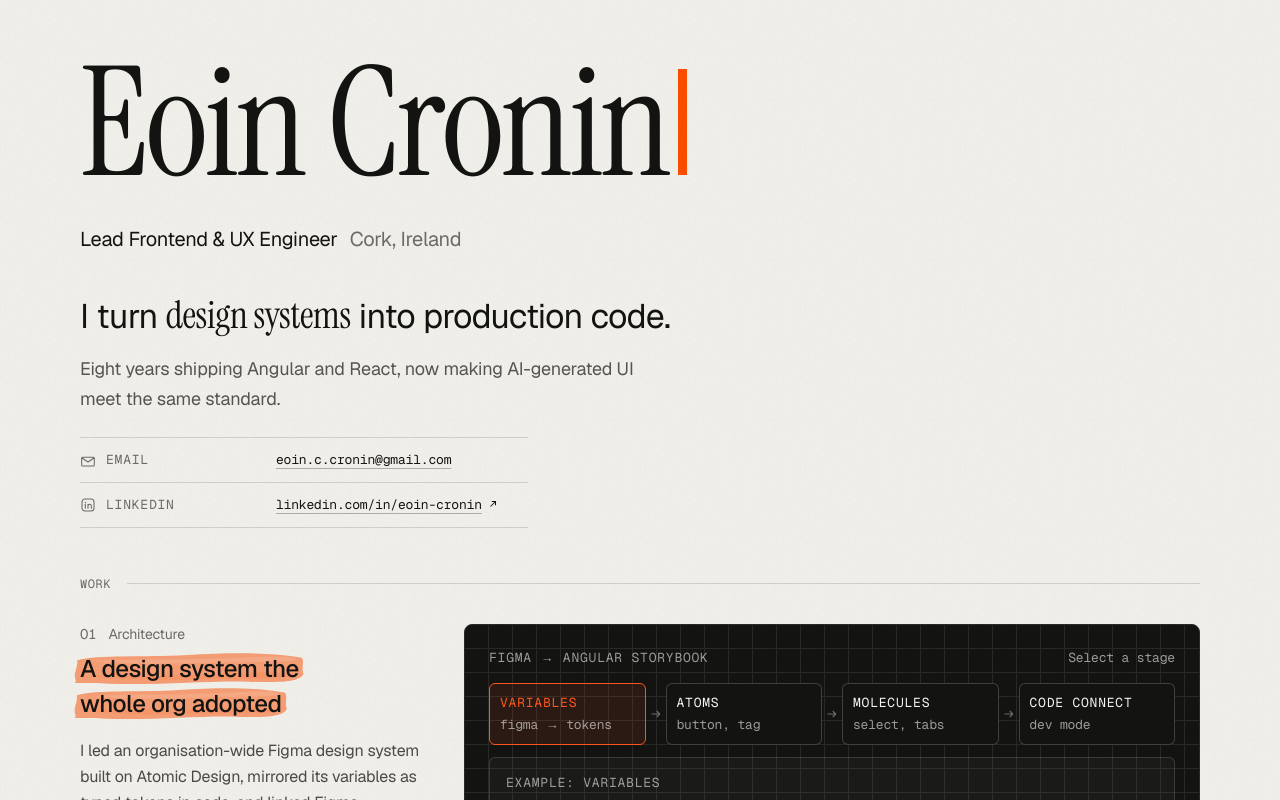
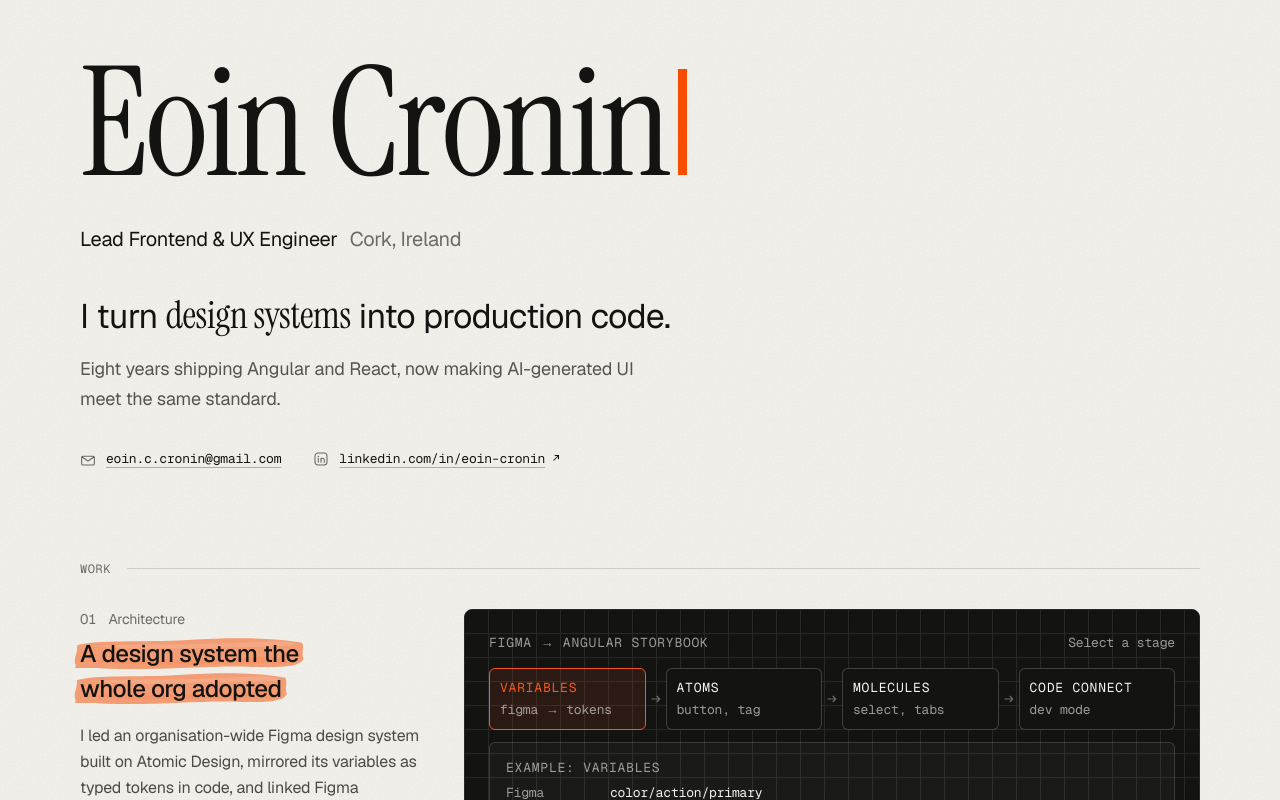
Before and after one commit to eoincro/Portfolio, a Next.js app: page / in a window 1280 px wide. Shown: the top 800 px of the page. Built offline with nearby package versions, Linux system fonts and the light colour scheme.

Commit message:
Simplify hero contact to an icon and address line
Co-authored-by: Cursor <cursoragent@cursor.com>

```diff
--- a/components/portfolio/ContactLinks.tsx
+++ b/components/portfolio/ContactLinks.tsx
@@ -4,22 +4,21 @@ import { ContactIcon } from "./ContactIcons";
 export function ContactLinks({ label, className = "" }: { label: string; className?: string }) {
   return (
     <nav aria-label={label} className={className}>
-      <ul className="max-w-md divide-y divide-ink/15 border-y border-ink/15 font-mono text-[12px] md:text-[13px]">
+      <ul className="flex flex-col gap-x-8 sm:flex-row sm:flex-wrap">
         {contactLinks.map((link) => (
           <li key={link.label}>
             <a
               href={link.href}
+              aria-label={`${link.label}: ${link.value}${link.external ? " (opens in new tab)" : ""}`}
               {...(link.external ? { target: "_blank", rel: "noreferrer" } : {})}
-              className="group grid min-h-11 grid-cols-[145px_1fr] items-center gap-4 py-2.5 sm:grid-cols-[180px_1fr]"
+              className="group inline-flex min-h-11 items-center gap-2.5 font-mono text-[12px] md:text-[13px]"
             >
-              <span className="flex items-center gap-2.5 tracking-[0.06em] text-ink/60 uppercase transition-colors duration-150 group-hover:text-ink [&_svg]:size-4">
+              <span className="text-ink/60 transition-colors duration-150 group-hover:text-ink [&_svg]:size-4">
                 <ContactIcon name={link.icon} />
-                {link.label}
               </span>
-              <span className="min-w-0 break-words text-ink underline decoration-ink/30 underline-offset-4 transition-colors duration-150 group-hover:decoration-signal-strong group-focus-visible:decoration-signal-strong">
+              <span className="text-ink underline decoration-ink/30 underline-offset-4 transition-colors duration-150 group-hover:decoration-signal-strong group-focus-visible:decoration-signal-strong">
                 {link.value}
                 {link.external && (
-                  <>
                   <svg
                     aria-hidden
                     viewBox="0 0 12 12"
@@ -30,8 +29,6 @@ export function ContactLinks({ label, className = "" }: { label: string; classNa
                   >
                     <path d="M3 9 9 3M4.5 3H9v4.5" />
                   </svg>
-                    <span className="sr-only"> (opens in new tab)</span>
-                  </>
                 )}
               </span>
             </a>
--- a/components/portfolio/TypeHero.tsx
+++ b/components/portfolio/TypeHero.tsx
@@ -3,7 +3,7 @@ import { serif } from "@/lib/fonts";
 import { ContactLinks } from "./ContactLinks";
 export function TypeHero() {
   return (
-    <section aria-labelledby="hero-name" className="pt-12 pb-12 md:pt-14 md:pb-12">
+    <section aria-labelledby="hero-name" className="pt-12 pb-14 md:pt-14 md:pb-20">
       <h1
         id="hero-name"
         className={`${serif.className} group text-[clamp(3.5rem,12vw,9.5rem)] leading-[0.9] font-normal tracking-normal md:tracking-[-0.02em]`}
```
Lines whose indentation alone changed are shown as unchanged.
